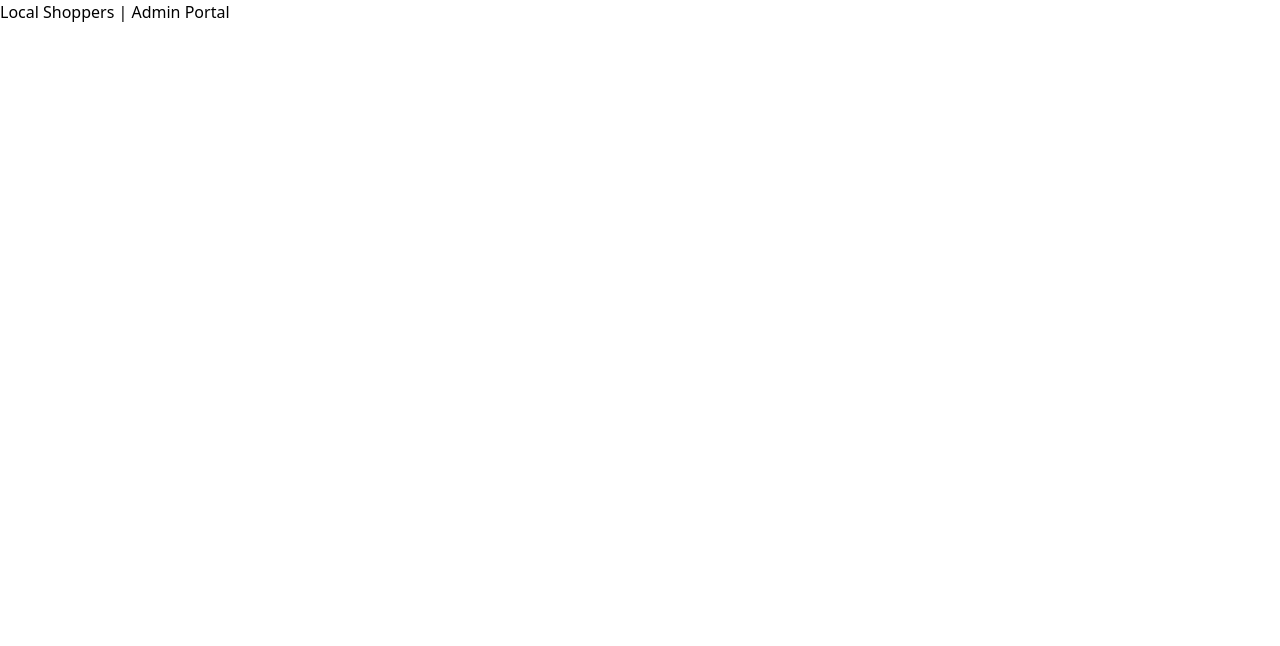
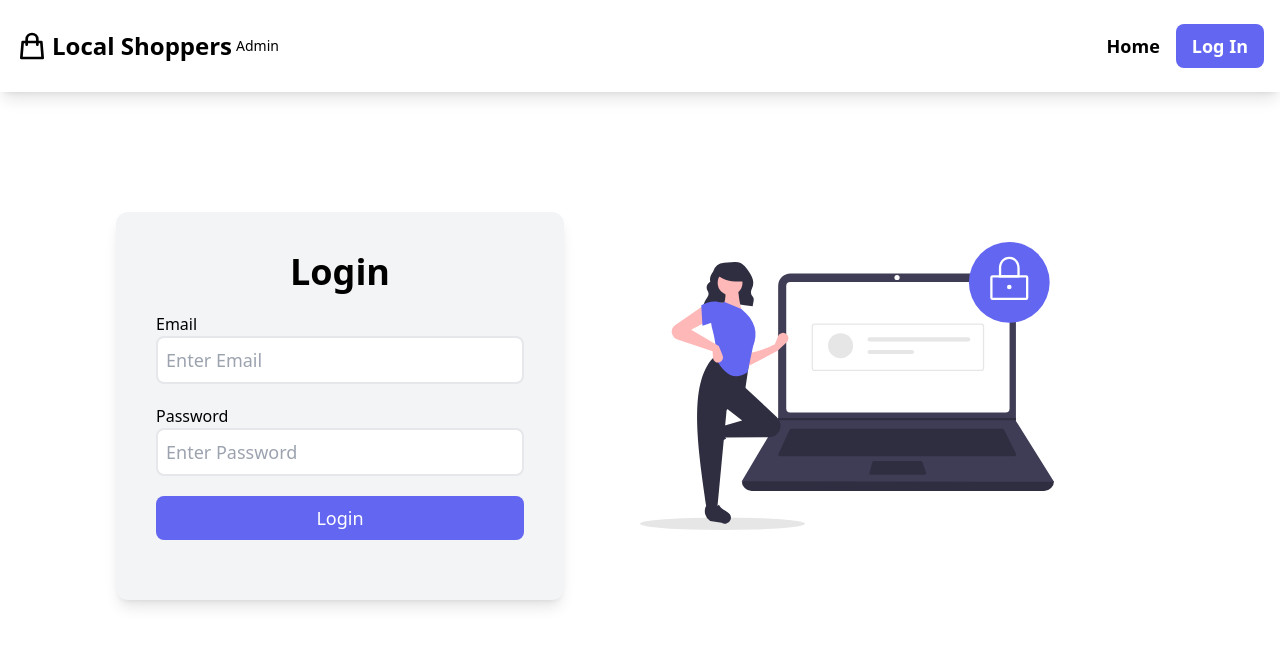
Before and after one commit to zuber-shekh7/local_shopers_frontend_admin, a React (Create React App) app: page / in a window 1280 px wide. Shown: the top 646 px of the page. Built offline with nearby package versions, Linux system fonts and the light colour scheme.

Commit message:
add navigation and admin login page

```diff
--- a/src/App.js
+++ b/src/App.js
@@ -1,8 +1,15 @@
+import { BrowserRouter as Router, Routes, Route } from "react-router-dom";
+import Navigation from "./components/Shared/Navigation";
+import LoginPage from "./pages/admin/LoginPage";
+
 function App() {
   return (
-    <main>
-      <h1>Local Shoppers | Admin Portal</h1>
-    </main>
+    <Router>
+      <Navigation />
+      <Routes>
+        <Route path="/" element={<LoginPage />} exact />
+      </Routes>
+    </Router>
   );
 }
 
--- /dev/null
+++ b/src/components/Shared/Navigation.js
@@ -0,0 +1,50 @@
+import React from "react";
+import { Link } from "react-router-dom";
+
+const Navigation = () => {
+  return (
+    <nav className="bg-white shadow-lg">
+      <section className="max-w-7xl mx-auto flex justify-between items-center p-4">
+        {/* logo and brand name */}
+        <div>
+          <Link to="/" className="flex items-center space-x-1">
+            <svg
+              xmlns="http://www.w3.org/2000/svg"
+              class="h-8 w-8"
+              fill="none"
+              viewBox="0 0 24 24"
+              stroke="currentColor"
+            >
+              <path
+                stroke-linecap="round"
+                stroke-linejoin="round"
+                stroke-width="2"
+                d="M16 11V7a4 4 0 00-8 0v4M5 9h14l1 12H4L5 9z"
+              />
+            </svg>
+            <span className="text-2xl font-bold ">Local Shoppers</span>
+            <span className="text-sm">Admin</span>
+          </Link>
+        </div>
+        {/* links */}
+        <div className="hidden lg:flex space-x-2 items-center">
+          <Link
+            to="/"
+            className="py-4 px-2 font-bold text-lg hover:text-indigo-500 transition duration-30"
+          >
+            Home
+          </Link>
+
+          <Link
+            to="/"
+            className="py-2 px-4  bg-indigo-500 text-white rounded-lg font-bold text-lg hover:text-indigo-400 transition duration-300"
+          >
+            Log In
+          </Link>
+        </div>
+      </section>
+    </nav>
+  );
+};
+
+export default Navigation;
--- /dev/null
+++ b/src/pages/admin/LoginPage.js
@@ -0,0 +1,53 @@
+import React from "react";
+import LoginImage from "../../assets/images/LoginImage.svg";
+
+const LoginPage = () => {
+  return (
+    <main className="mt-10 md:mt-20 h-screen">
+      <section className="grid grid-cols-1 md:grid-cols-2  px-10">
+        <div>
+          <section className="max-w-md mx-auto mt-10 bg-gray-100 p-10 rounded-xl shadow-lg">
+            <form>
+              <h2 className="text-4xl font-bold text-center mb-5">Login</h2>
+              <div className="mb-5">
+                <label className="block" htmlFor="email">
+                  Email
+                </label>
+                <input
+                  className="text-lg w-full py-2 px-2 border-2 rounded-lg border-gray"
+                  id="email"
+                  type="email"
+                  placeholder="Enter Email"
+                />
+              </div>
+              <div className="mb-5">
+                <label className="block" htmlFor="password">
+                  Password
+                </label>
+                <input
+                  className="text-lg w-full py-2 px-2 border-2 rounded-lg border-gray"
+                  id="password"
+                  type="password"
+                  placeholder="Enter Password"
+                />
+              </div>
+              <div className="mb-5">
+                <button
+                  className="w-full py-2 text-lg bg-indigo-500 rounded-lg text-white"
+                  type="submit"
+                >
+                  Login
+                </button>
+              </div>
+            </form>
+          </section>
+        </div>
+        <div className="hidden md:flex justify-start items-center ">
+          <img className="h-72 w-auto" src={LoginImage} alt="Admin Login" />
+        </div>
+      </section>
+    </main>
+  );
+};
+
+export default LoginPage;
```
Also changed, not shown: src/assets/images/LoginImage.svg (added).
